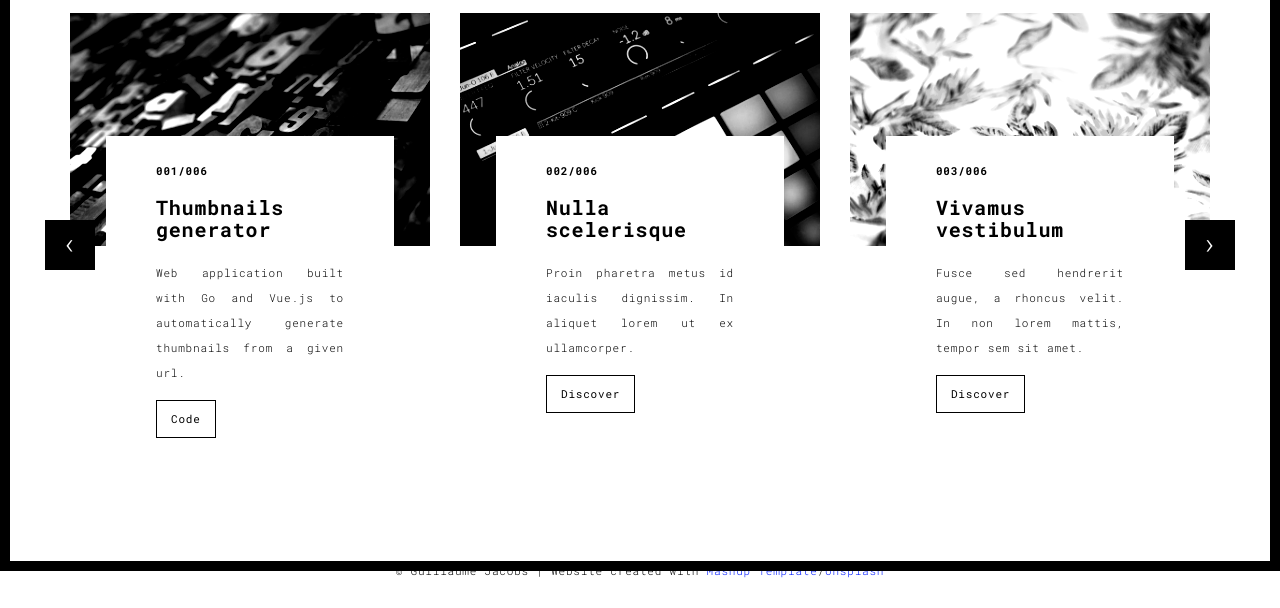
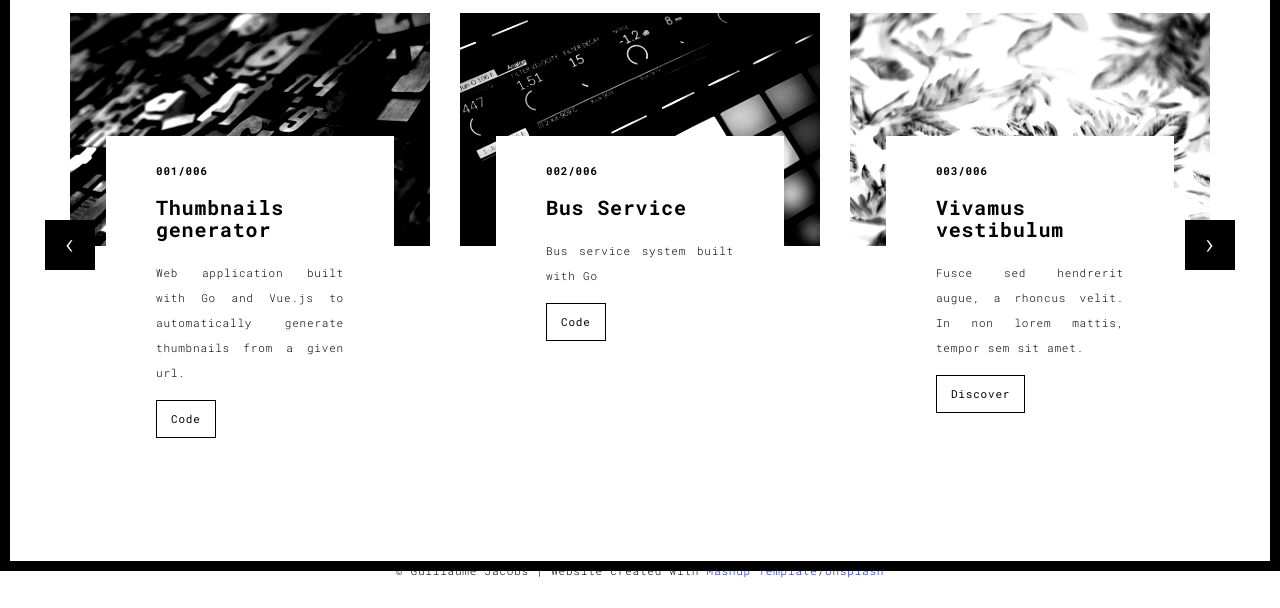
Before and after one commit to Agilulfe/portfolio, a Flask app: page /golang.html in a window 1280 px wide. Shown: the part 229-837 px from the top of the page. Run offline with Flask 2, Linux system fonts and the light colour scheme; some libraries are stand-ins or nearby versions.

Commit message:
add busservice

```diff
--- a/templates/golang.html
+++ b/templates/golang.html
@@ -94,10 +94,10 @@
                                         </a>
                                         <div class="card-container card-container-lg">
                                             <h4>002/006</h4>
-                                            <h3>Nulla scelerisque</h3>
-                                            <p style="text-align:justify;">Proin pharetra metus id iaculis dignissim. In
-                                                aliquet lorem ut ex ullamcorper.</p>
-                                            <a href="./work.html" title="" class="btn btn-default">Discover</a>
+                                            <h3>Bus Service</h3>
+                                            <p style="text-align:justify;">Bus service system built with Go</p>
+                                            <a href="https://github.com/Agilulfe/busservice" title="" target="_blank"
+                                                class="btn btn-default">Code</a>
                                         </div>
                                     </div>
                                     <div class="col-sm-4">
```
